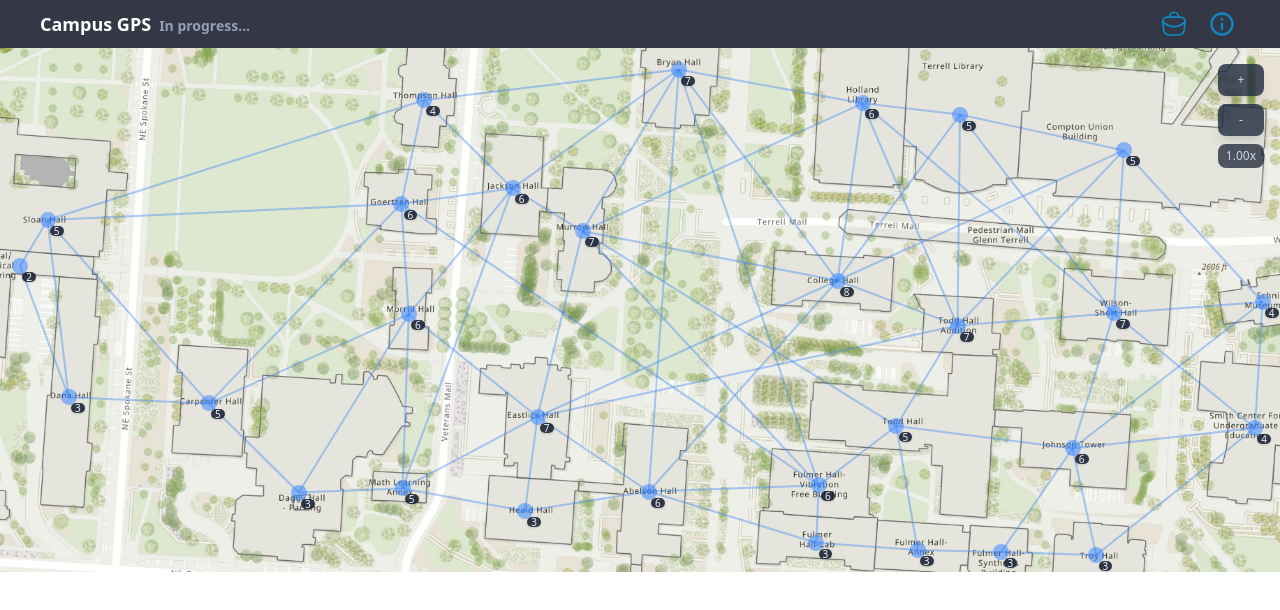
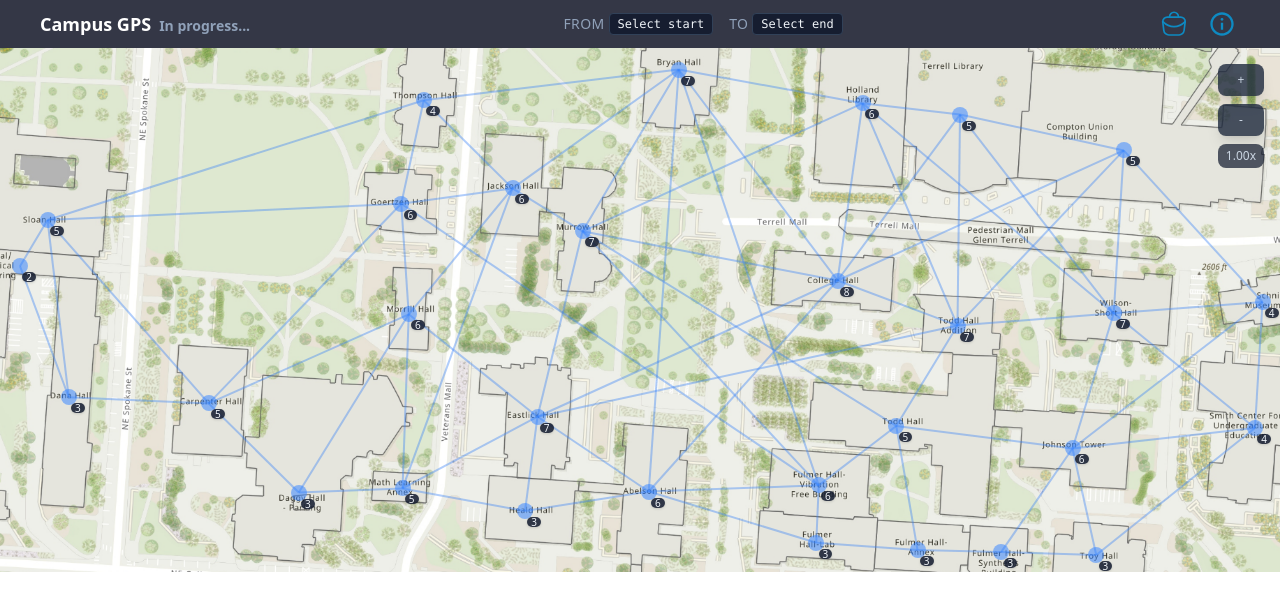
Before and after one commit to Jack-Underhill/WSU-GPS, a React (Vite) app: page / in a window 1280 px wide. Shown: the top 610 px of the page. Built offline with nearby package versions, Linux system fonts and the light colour scheme.

Commit message:
Added Navbar Labels: Start & End Vertices, Path Distance

```diff
--- a/src/App.jsx
+++ b/src/App.jsx
@@ -1,17 +1,40 @@
-import './App.css'
-
-import Navbar    from './components/NavBar';
+import "./App.css";
+import { useState, useCallback } from "react";
 import CampusMap from "./components/CampusMap";
+import Navbar from "./components/Navbar";
 
 function App() {
+  const [routeSummary, setRouteSummary] = useState({
+    startName: null,
+    endName: null,
+    distance: null,
+  });
+
+  // Stable callback for CampusMap
+  const handleRouteSelectionChange = useCallback(
+    ({ startVertex, endVertex, distance }) => {
+      setRouteSummary({
+        startName: startVertex ? startVertex.name : null,
+        endName: endVertex ? endVertex.name : null,
+        distance: distance ?? null,
+      });
+    },
+    []
+  );
+
   return (
     <div className="min-h-screen text-white">
-      <Navbar />
+      <Navbar
+        startName={routeSummary.startName}
+        endName={routeSummary.endName}
+        distance={routeSummary.distance}
+      />
+
       <main className="relative h-[calc(100vh-3rem)]">
-        <CampusMap />
+        <CampusMap onRouteSelectionChange={handleRouteSelectionChange} />
       </main>
     </div>
   );
 }
 
-export default App
+export default App;
--- a/src/components/CampusMap.jsx
+++ b/src/components/CampusMap.jsx
@@ -1,4 +1,4 @@
-import { useMemo } from 'react';
+import { useMemo, useEffect } from 'react';
 import mapImg from '../assets/map.png';
 import { createCampusGraph, MAP_WIDTH, MAP_HEIGHT } from '../helper/campusGraph.js';
 import { worldToScreen } from '../helper/coordinates.js';
@@ -14,7 +14,7 @@ const IS_EDITABLE       = false;
 const IS_DEV_MODE       = import.meta.env.DEV;
 const ENABLE_GRAPH_EDIT = IS_EDITABLE && IS_DEV_MODE;
 
-function CampusMap() {
+function CampusMap({ onRouteSelectionChange }) {
   const graph = useMemo(() => createCampusGraph(), []);
 
   // Graph edit tools (dev-only)
@@ -47,6 +47,26 @@ function CampusMap() {
     activeTraverseEdgeId,
     traversalVisitedVertexIds,
   } = usePathfinding(graph);
+
+  // Notify parent (App) whenever start/end selection changes
+  useEffect(() => {
+    if (!onRouteSelectionChange) return;
+
+    const startVertex = startVertexId ? graph.vertices[startVertexId] : null;
+    const endVertex   = endVertexId   ? graph.vertices[endVertexId]   : null;
+
+    let distance = null;
+    if (Array.isArray(pathEdgeIds) && pathEdgeIds.length > 0) {
+      distance = pathEdgeIds.reduce((sum, edgeId) => {
+        const edge = graph.edges[edgeId];
+        const w = edge && typeof edge.weight === "number" ? edge.weight : 0;
+        return sum + w;
+      }, 0);
+    }
+
+    onRouteSelectionChange({ startVertex, endVertex, distance });
+  }, [startVertexId, endVertexId, pathEdgeIds, graph, onRouteSelectionChange]);
+
 
   // Camera + viewport handled by custom hook
   const {
--- a/src/components/Navbar.jsx
+++ b/src/components/Navbar.jsx
@@ -1,7 +1,7 @@
 import NavbarLink from "./NavbarLink";
 
 import portfolioIcon from "../assets/portfolio.svg";
-import aboutIcon     from "../assets/about.svg";
+import aboutIcon from "../assets/about.svg";
 
 const links = [
     {
@@ -16,26 +16,51 @@ const links = [
     },
 ];
 
-function Navbar() {
+function Navbar({ startName, endName, distance }) {
+    const startLabel = startName || "Select start";
+    const endLabel = endName || "Select end";
+
     return (
-    <header className="z-10 flex h-12 items-center justify-between
-                       bg-slate-950/80 px-10 backdrop-blur">
+        <header className="z-10 flex h-12 items-center justify-between bg-slate-950/80 px-10 backdrop-blur">
             {/* Left side: title/status */}
             <div className="flex items-baseline gap-2">
-        <h1 className="text-base font-semibold md:text-lg">
-          Campus GPS
-        </h1>
+                <h1 className="text-base font-semibold md:text-lg">Campus GPS</h1>
                 <span className="hidden text-xs font-semibold text-slate-400 sm:inline md:text-sm">
                     In progress...
                 </span>
             </div>
 
+            {/* Middle: current route summary */}
+            <div className="flex items-center gap-4 text-xs md:text-sm">
+                <div className="flex items-center gap-1">
+                    <span className="uppercase tracking-wide text-slate-400">From</span>
+                    <span className="min-w-[5rem] rounded border border-slate-700 bg-slate-900/80 px-2 py-0.5 font-mono text-[11px] text-slate-100 md:text-xs">
+                        {startLabel}
+                    </span>
+                </div>
+
+                <div className="flex items-center gap-1">
+                    <span className="uppercase tracking-wide text-slate-400">To</span>
+                    <span className="min-w-[5rem] rounded border border-slate-700 bg-slate-900/80 px-2 py-0.5 font-mono text-[11px] text-slate-100 md:text-xs">
+                        {endLabel}
+                    </span>
+                </div>
+
+                {distance &&
+                    <div className="flex items-center gap-1">
+                        <span className="uppercase tracking-wide text-slate-400">
+                            Distance
+                        </span>
+                        <span className="min-w-[5rem] rounded border border-slate-700 bg-slate-900/80 px-2 py-0.5 font-mono text-[11px] text-slate-100 md:text-xs">
+                            {`${distance}`}
+                        </span>
+                    </div>
+                }
+            </div>
+
             {/* Right side: icon links */}
-      <nav
-        className="flex items-center gap-3"
-        aria-label="Project links"
-      >
-        {links.map(link => (
+            <nav className="flex items-center gap-3" aria-label="Project links">
+                {links.map((link) => (
                     <NavbarLink key={link.label} {...link} />
                 ))}
             </nav>
```
Lines whose indentation alone changed are shown as unchanged.
